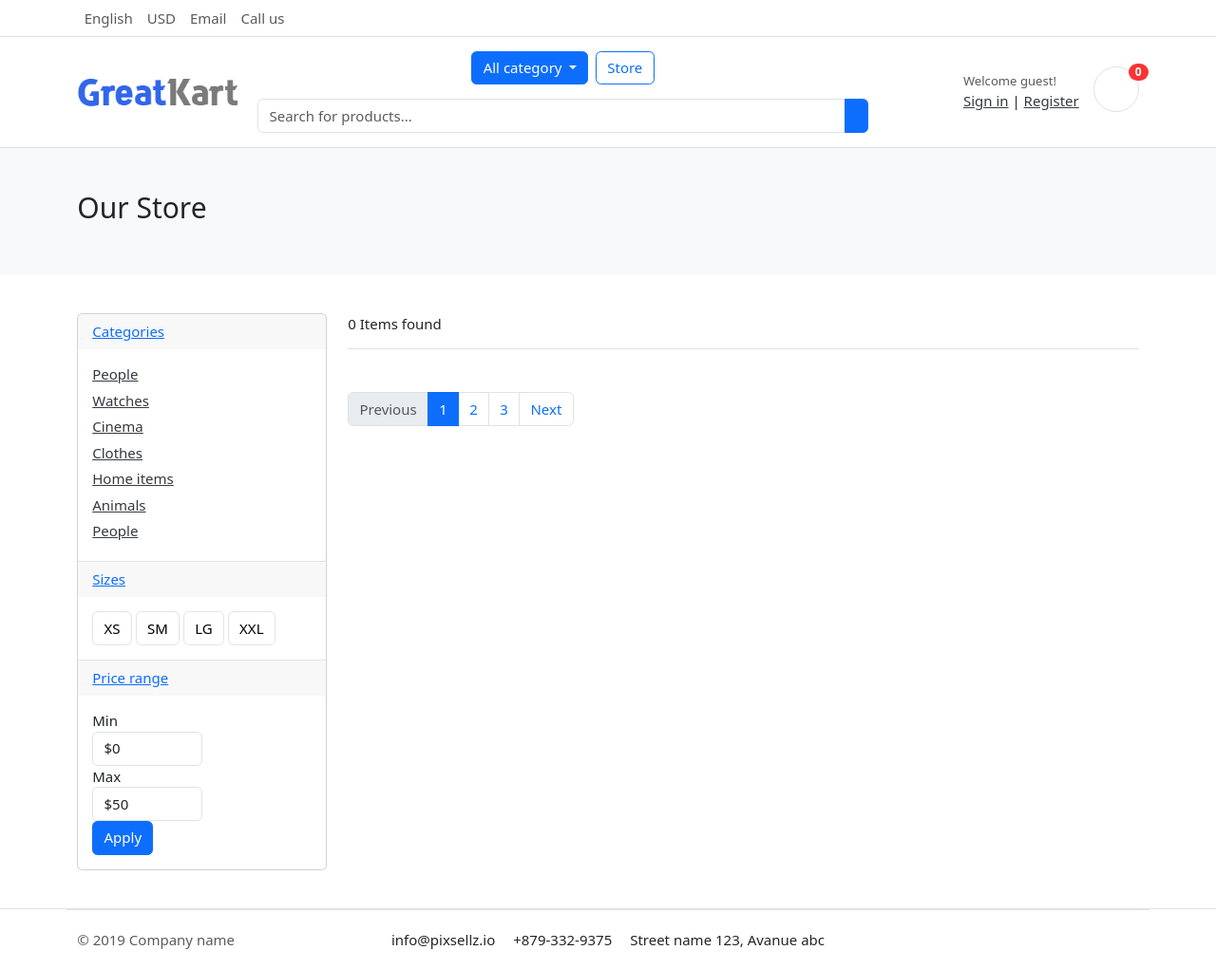
After one commit to tarik1bosunia/complete-ecommerce-project-django-bootstrap, a Django app: page /store/ in a window 1280 px wide. The commit adds this page. Shown: the whole page at 95% size. Run offline with Django 4.2, Linux system fonts and the light colour scheme; data that the repository does not hold is empty; some libraries are stand-ins or nearby versions; some web fonts are replaced.

Commit message:
show products in store page

```diff
--- a/main/urls.py
+++ b/main/urls.py
@@ -5,9 +5,12 @@ from django.conf.urls.static import static
 
 from .views import home
 
+
 urlpatterns = [
     path('admin/', admin.site.urls),
-    path("", home, name="home_page")
+    path("", home, name="home_page"),
+    path("store/", include('store.urls', namespace='store')),
+
 ]
 
 # Serve static and media files during development
--- /dev/null
+++ b/store/templates/includes/store_page/products_section.html
@@ -0,0 +1,24 @@
+
+<div class="row">
+     {% for product in products %}
+     	    <div class="col-md-4">
+        <figure class="card card-product-grid">
+            <div class="img-wrap">
+                <img src="{{ product.image.url }}">
+
+            </div> <!-- img-wrap.// -->
+            <figcaption class="info-wrap">
+                <div class="fix-height">
+                    <a href="./product-detail.html" class="title">{{ product.name }}</a>
+                    <div class="price-wrap mt-2">
+                        <span class="price">${{ product.price }}</span>
+                    </div> <!-- price-wrap.// -->
+                </div>
+                <a href="#" class="btn btn-block btn-primary">Add to cart </a>
+            </figcaption>
+        </figure>
+    </div> <!-- col.// -->
+     {% endfor %}
+
+
+</div> <!-- row end.// -->
--- /dev/null
+++ b/store/templates/store/store_page.html
@@ -0,0 +1,153 @@
+{% extends 'base.html' %}
+{% block content %}
+
+    <!-- ========================= SECTION PAGETOP ========================= -->
+    <section class="section-pagetop bg">
+        <div class="container">
+            <h2 class="title-page">Our Store</h2>
+
+        </div> <!-- container //  -->
+    </section>
+    <!-- ========================= SECTION INTRO END// ========================= -->
+
+    <!-- ========================= SECTION CONTENT ========================= -->
+    <section class="section-content padding-y">
+        <div class="container">
+
+            <div class="row">
+                <aside class="col-md-3">
+
+                    <div class="card">
+                        <article class="filter-group">
+                            <header class="card-header">
+                                <a href="#" data-toggle="collapse" data-target="#collapse_1" aria-expanded="true"
+                                   class="">
+                                    <i class="icon-control fa fa-chevron-down"></i>
+                                    <h6 class="title">Categories</h6>
+                                </a>
+                            </header>
+                            <div class="filter-content collapse show" id="collapse_1" style="">
+                                <div class="card-body">
+
+                                    <ul class="list-menu">
+                                        <li><a href="#">People </a></li>
+                                        <li><a href="#">Watches </a></li>
+                                        <li><a href="#">Cinema </a></li>
+                                        <li><a href="#">Clothes </a></li>
+                                        <li><a href="#">Home items </a></li>
+                                        <li><a href="#">Animals</a></li>
+                                        <li><a href="#">People </a></li>
+                                    </ul>
+
+                                </div> <!-- card-body.// -->
+                            </div>
+                        </article> <!-- filter-group  .// -->
+                        <article class="filter-group">
+                            <header class="card-header">
+                                <a href="#" data-toggle="collapse" data-target="#collapse_4" aria-expanded="true"
+                                   class="">
+                                    <i class="icon-control fa fa-chevron-down"></i>
+                                    <h6 class="title">Sizes </h6>
+                                </a>
+                            </header>
+                            <div class="filter-content collapse show" id="collapse_4" style="">
+                                <div class="card-body">
+                                    <label class="checkbox-btn">
+                                        <input type="checkbox">
+                                        <span class="btn btn-light"> XS </span>
+                                    </label>
+
+                                    <label class="checkbox-btn">
+                                        <input type="checkbox">
+                                        <span class="btn btn-light"> SM </span>
+                                    </label>
+
+                                    <label class="checkbox-btn">
+                                        <input type="checkbox">
+                                        <span class="btn btn-light"> LG </span>
+                                    </label>
+
+                                    <label class="checkbox-btn">
+                                        <input type="checkbox">
+                                        <span class="btn btn-light"> XXL </span>
+                                    </label>
+                                </div><!-- card-body.// -->
+                            </div>
+                        </article> <!-- filter-group .// -->
+
+                        <article class="filter-group">
+                            <header class="card-header">
+                                <a href="#" data-toggle="collapse" data-target="#collapse_3" aria-expanded="true"
+                                   class="">
+                                    <i class="icon-control fa fa-chevron-down"></i>
+                                    <h6 class="title">Price range </h6>
+                                </a>
+                            </header>
+                            <div class="filter-content collapse show" id="collapse_3" style="">
+                                <div class="card-body">
+
+                                    <div class="form-row">
+                                        <div class="form-group col-md-6">
+                                            <label>Min</label>
+                                            <!-- <input class="form-control" placeholder="$0" type="number"> -->
+                                            <select class="mr-2 form-control">
+                                                <option value="0">$0</option>
+                                                <option value="50">$50</option>
+                                                <option value="100">$100</option>
+                                                <option value="150">$150</option>
+                                                <option value="200">$200</option>
+                                                <option value="500">$500</option>
+                                                <option value="1000">$1000</option>
+                                            </select>
+                                        </div>
+                                        <div class="form-group text-right col-md-6">
+                                            <label>Max</label>
+                                            <select class="mr-2 form-control">
+                                                <option value="50">$50</option>
+                                                <option value="100">$100</option>
+                                                <option value="150">$150</option>
+                                                <option value="200">$200</option>
+                                                <option value="500">$500</option>
+                                                <option value="1000">$1000</option>
+                                                <option value="2000">$2000+</option>
+                                            </select>
+                                        </div>
+                                    </div> <!-- form-row.// -->
+                                    <button class="btn btn-block btn-primary">Apply</button>
+                                </div><!-- card-body.// -->
+                            </div>
+                        </article> <!-- filter-group .// -->
+
+                    </div> <!-- card.// -->
+
+                </aside> <!-- col.// -->
+                <main class="col-md-9">
+
+                    <header class="border-bottom mb-4 pb-3">
+                        <div class="form-inline">
+                            <span class="mr-md-auto">{{ products.count }} Items found </span>
+
+                        </div>
+                    </header><!-- sect-heading -->
+
+                    {% include 'includes/store_page/products_section.html' %}
+
+
+                    <nav class="mt-4" aria-label="Page navigation sample">
+                        <ul class="pagination">
+                            <li class="page-item disabled"><a class="page-link" href="#">Previous</a></li>
+                            <li class="page-item active"><a class="page-link" href="#">1</a></li>
+                            <li class="page-item"><a class="page-link" href="#">2</a></li>
+                            <li class="page-item"><a class="page-link" href="#">3</a></li>
+                            <li class="page-item"><a class="page-link" href="#">Next</a></li>
+                        </ul>
+                    </nav>
+
+                </main> <!-- col.// -->
+
+            </div>
+
+        </div> <!-- container .//  -->
+    </section>
+    <!-- ========================= SECTION CONTENT END// ========================= -->
+{% endblock content %}
--- /dev/null
+++ b/store/urls.py
@@ -0,0 +1,8 @@
+from django.urls import path
+from store.views import store_page_view
+
+app_name = 'store'
+
+urlpatterns = [
+    path("", store_page_view, name="store_page")
+]
--- a/store/views.py
+++ /dev/null
@@ -1,3 +0,0 @@
-from django.shortcuts import render
-
-# Create your views here.
--- /dev/null
+++ b/store/views/__init__.py
@@ -0,0 +1 @@
+from store.views.store import store_page_view
--- /dev/null
+++ b/store/views/store.py
@@ -0,0 +1,10 @@
+from django.shortcuts import render
+from store.models import Product
+
+
+def store_page_view(request):
+    products = Product.objects.filter(is_available=True)
+    context = {
+        "products": products
+    }
+    return render(request, template_name="store/store_page.html", context=context)
--- a/templates/includes/navbar/appbar.html
+++ b/templates/includes/navbar/appbar.html
@@ -22,7 +22,7 @@
                             <a class="dropdown-item" href="#">Beauty & Personal Care / Health</a>
                         </div>
                     </div>
-                    <a href="./store.html" class="btn btn-outline-primary">Store</a>
+                    <a href="{% url 'store:store_page' %}" class="btn btn-outline-primary">Store</a>
                 </div>
                 <form action="#" class="search mt-3">
                     <div class="input-group">
```
Also changed, not shown: store/__init__.py (line endings or trailing spaces).
